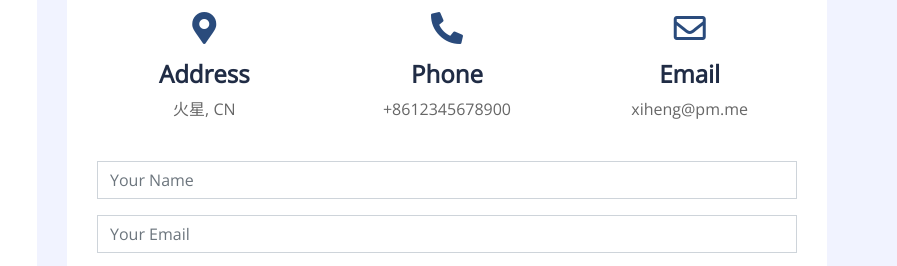
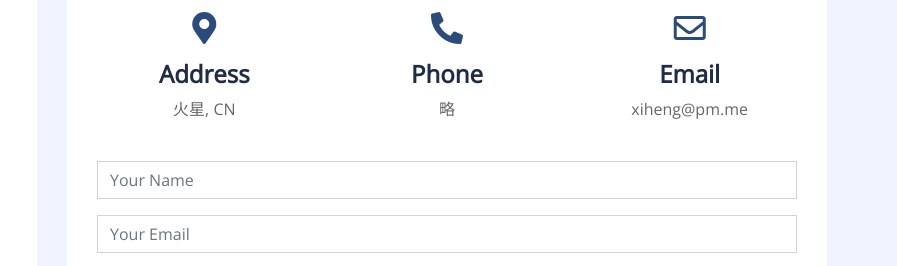
Before and after one commit to xihengv/xihengv.github.io, a plain HTML site: page contact.html in a window 1280 px wide. Shown: the part 362-628 px from the top of the page, 383-1280 px from the left. Drawn offline with nearby package versions, Linux system fonts and the light colour scheme.

Commit message:
Update contact.html

```diff
--- a/contact.html
+++ b/contact.html
@@ -96,7 +96,7 @@
                     <div class="col-sm-4 text-center mb-3">
                         <i class="fa fa-2x fa-phone-alt mb-3 text-primary"></i>
                         <h4 class="font-weight-bold">Phone</h4>
-                        <p>+8612345678900</p>
+                        <p>略</p>
                     </div>
                     <div class="col-sm-4 text-center mb-3">
                         <i class="far fa-2x fa-envelope mb-3 text-primary"></i>
```
